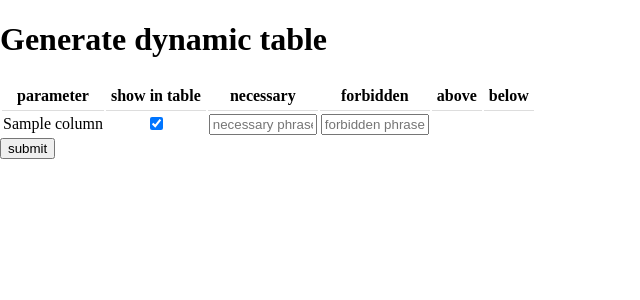
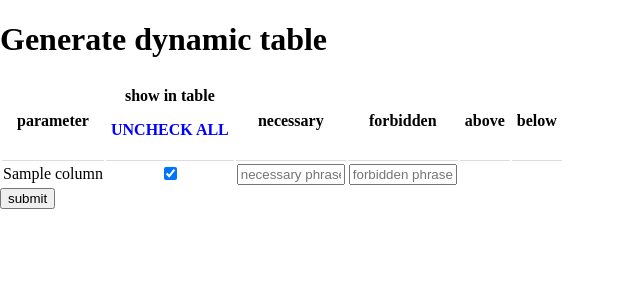
Before and after one commit to HeatGub/jobScraper, a Python web app: template templates/form.html in a window 1280 px wide. Shown: the top 300 px of the page, without its empty margins (0-640 px from the left). Run offline with Jinja, Linux system fonts and the light colour scheme; the template is opened without the code that fills it: most values are stand-ins (such as "Sample title", 1, 10 or a date in 2020).

Commit message:
form ckeck/uncheck all functionality added + minor changes

```diff
--- a/templates/form.html
+++ b/templates/form.html
@@ -19,6 +19,9 @@
         input[type="text"] {
             width: 100px;
         }
+        .checkUncheckAll {
+            color: blue;
+        }
       </style>
 </head>
 <body>
@@ -29,7 +32,7 @@
             <thead>
                 <tr>
                     <th scope="col">parameter</th>
-                    <th scope="col">show in table</th>
+                    <th scope="col">show in table <p class="checkUncheckAll">UNCHECK ALL</p> </th>
                     <th scope="col">necessary</th>
                     <th scope="col">forbidden</th>
                     <th scope="col">above</th>
@@ -39,7 +42,7 @@
             {% for column in columnsAll %}
             <tr>
                 <td>{{column}}</td>
-                <td><input type="checkbox" checked="checked" name={{column}}Show></td>
+                <td><input type="checkbox" class="ckeckBox" checked="checked" name={{column}}Show></td>
                 <td><input type="text" placeholder="necessary phrase" name={{column}}Necessary></td>
                 <td><input type="text" placeholder="forbidden phrase" name={{column}}Forbidden></td>
                 {% if column == "datetimeFirst" or column == "datetimeLast" %}
@@ -57,5 +60,28 @@
         </table>
         <input type="submit" value="submit">
     </form>
+    <script>
+        //CHANGING CHECKBOXES STATE - CHECK/UNCHECK
+        document.querySelector('.checkUncheckAll').addEventListener('click', (event) => {
+            if (document.querySelector('.checkUncheckAll').textContent == 'UNCHECK ALL') {
+                document.querySelectorAll('.ckeckBox').forEach(checkbox => {checkbox.checked = false})
+                document.querySelector('.checkUncheckAll').textContent = 'CHECK ALL'
+            }
+            else if (document.querySelector('.checkUncheckAll').textContent == 'CHECK ALL') {
+                document.querySelectorAll('.ckeckBox').forEach(checkbox => {checkbox.checked = true})
+                document.querySelector('.checkUncheckAll').textContent = 'UNCHECK ALL'
+            }
+        })
+        //GENERATE DATETIME
+        function generateDatetime(){
+            let now = new Date();
+            let year = now.getFullYear();     // e.g., 2024
+            let month = now.getMonth() + 1;   // Month is 0-indexed, so +1 (e.g., 10 for October)
+            let day = now.getDate();          // Day of the month (e.g., 12)
+            console.log(`${year}-${month}-${day}`)
+        }
+        // generateDatetime()
+
+    </script>
 </body>
 </html>
```
Also changed, not shown: 1 other file.
